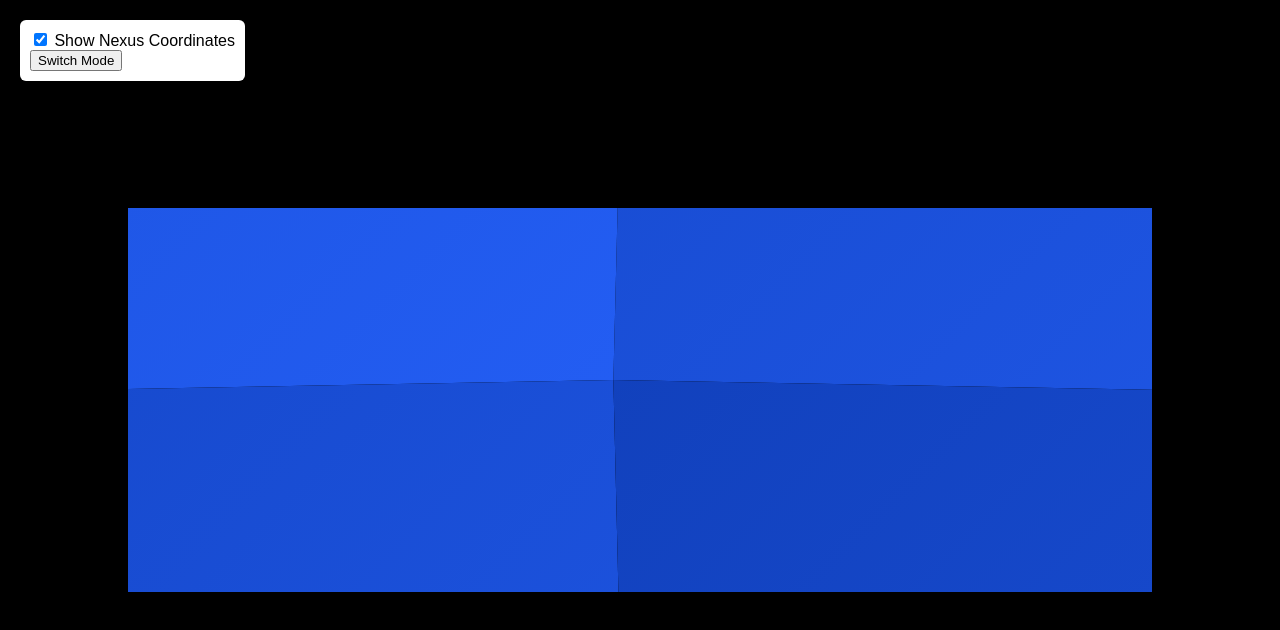
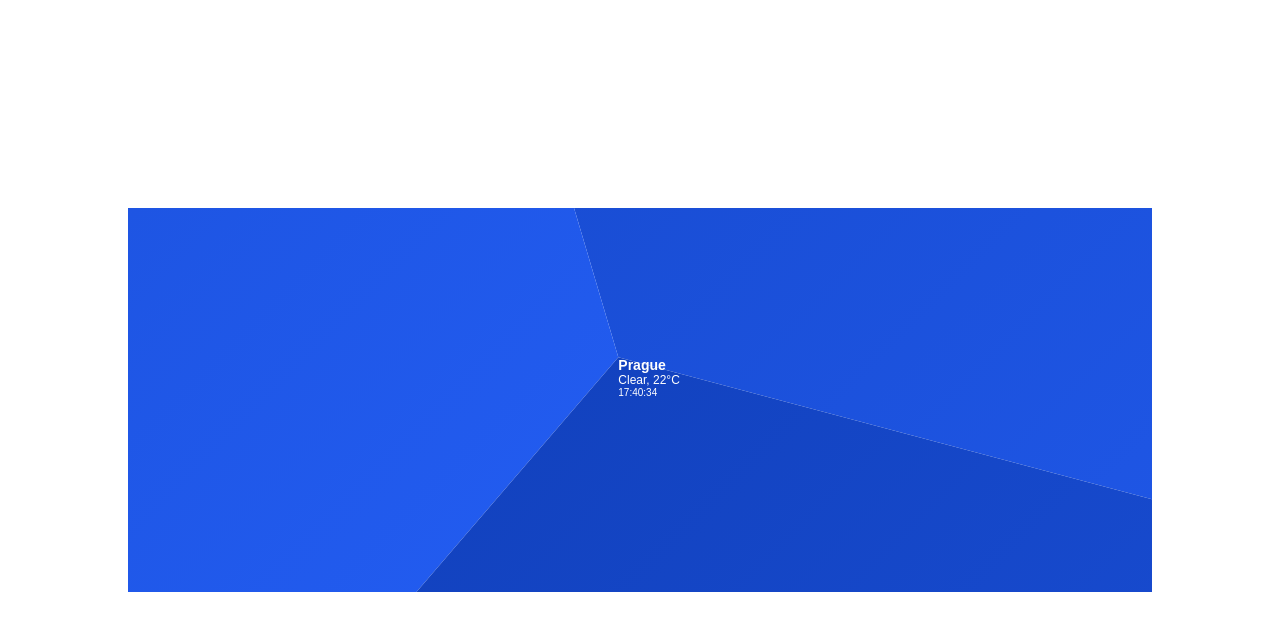
Before and after one commit to Henry-Rodwell-Lynn/BRO-Wall-Demo, a plain HTML site: page index.html in a window 1280 px wide. Drawn offline with Linux system fonts and the light colour scheme; a web font is replaced by a local one.

Commit message:
I think it works!

```diff
--- a/index.html
+++ b/index.html
@@ -7,7 +7,7 @@
     html, body {
       margin: 0;
       padding: 0;
-      background: black;
+      background: white;
       width: 100%;
       height: 100%;
       display: flex;
@@ -109,23 +109,12 @@
   <link rel="stylesheet" href="https://use.typekit.net/mgy3ngg.css">
 </head>
 <body>
-  <div id="gui">
-    <div>
-      <label><input type="checkbox" id="toggleCoords" checked> Show Nexus Coordinates</label>
-    </div>
-    <div>
-      <button id="toggleMode">Switch Mode</button>
-    </div>
-  </div>
   <div id="combinedContainer">
     <div id="wrapper">
       <canvas id="canvas"></canvas>
       <div id="coordLabel"></div>
     </div>
     <div class="fade-overlay" id="fadeOverlay"></div>
-    <div id="dotWrapper">
-      <video id="dotVideo" autoplay muted loop playsinline style="width: 100%; height: 100%; object-fit: cover;"></video>
-    </div>
   </div>
   <script>
     const offices = [
@@ -138,9 +127,7 @@
       { name: "Kansas City", xRatio: 0.2, yRatio: 0.42, timezoneOffset: -6, weather: "Clear, 27°C" },
       { name: "Mount Laurel", xRatio: 0.25, yRatio: 0.38, timezoneOffset: -5, weather: "Sunny, 25°C" },
       { name: "Newark", xRatio: 0.26, yRatio: 0.36, timezoneOffset: -5, weather: "Cloudy, 24°C" },
-      { name: "Edgewood (I)", xRatio: 0.27, yRatio: 0.36, timezoneOffset: -5, weather: "Rainy, 21°C" },
-      { name: "Edgewood (II)", xRatio: 0.27, yRatio: 0.37, timezoneOffset: -5, weather: "Rainy, 21°C" },
-      { name: "Edgewood (III)", xRatio: 0.27, yRatio: 0.38, timezoneOffset: -5, weather: "Rainy, 21°C" },
+      { name: "Edgewood", xRatio: 0.27, yRatio: 0.36, timezoneOffset: -5, weather: "Rainy, 21°C" },
       { name: "Lake Success", xRatio: 0.27, yRatio: 0.35, timezoneOffset: -5, weather: "Clear, 24°C" },
       { name: "New York", xRatio: 0.28, yRatio: 0.34, timezoneOffset: -5, weather: "Sunny, 25°C" },
       { name: "Pittsburgh", xRatio: 0.26, yRatio: 0.34, timezoneOffset: -5, weather: "Cloudy, 23°C" },
@@ -170,19 +157,21 @@
       { name: "Manila", xRatio: 0.8, yRatio: 0.72, timezoneOffset: 8, weather: "Stormy, 29°C" }
     ];
 
+    // Use a hardcoded slice range of 3 to 8, random on each transition
     let numShapes = 5;
     const canvas = document.getElementById("canvas");
     const ctx = canvas.getContext("2d");
     const coordLabel = document.getElementById("coordLabel");
-    const toggleCoords = document.getElementById("toggleCoords");
 let w, h;
 let mouse = { x: 0, y: 0 };
 let target = { x: 0, y: 0 };
 let targetOffice;
-const travelSpeed = 0.1; // Slower travel speed for a more premium feel
+const travelSpeed = 0.5;
 let isHovering = false;
+let isTraveling = false;
 let hoverStartTime = 0;
-const hoverDuration = 5000; // 5 seconds in milliseconds
+const hoverDuration = 1000; // Quick transitions
+let rotationOffset = 0;
 
     let transitionProgress = 1;
     let transitioning = false;
@@ -193,14 +182,24 @@ const hoverDuration = 5000; // 5 seconds in milliseconds
       targetOffice = offices[Math.floor(Math.random() * offices.length)];
       target.x = targetOffice.xRatio * w;
       target.y = targetOffice.yRatio * h;
-
-      // Change the number of shapes for the new animation
-      numShapes = Math.floor(Math.random() * 8) + 3; // Randomly between 3 and 10
-      resize(true); // Pass true to indicate a seamless update
+      // Hardcoded slice range: 3 to 6
+      let newNumShapes;
+      do {
+        newNumShapes = Math.floor(Math.random() * 4) + 3; // 3 to 6 inclusive
+      } while (newNumShapes === numShapes);
+      numShapes = newNumShapes;
+      rotationOffset = Math.random() * 0.5; // Reduced from full 2π to subtle range
+      isTraveling = true;
+      transitioning = true;
+      transitionProgress = 0;
+      resize(true);
     }
 
     function updateMousePosition() {
       if (isHovering) {
+        // Smoothly approach the target when hovering to avoid sudden jumps
+        mouse.x += (target.x - mouse.x) * 0.2;
+        mouse.y += (target.y - mouse.y) * 0.2;
         if (Date.now() - hoverStartTime > hoverDuration) {
           isHovering = false;
           setNextOfficeTarget();
@@ -208,19 +207,21 @@ const hoverDuration = 5000; // 5 seconds in milliseconds
         return; // Don't move the mouse while hovering
       }
 
+      // Allow traveling and animation during transitions
+      if (isTraveling) {
         let dx = target.x - mouse.x;
         let dy = target.y - mouse.y;
         let dist = Math.sqrt(dx * dx + dy * dy);
 
-      if (dist < 5) { // Use a larger threshold to trigger hover
+        if (dist < 0.5) {
           isHovering = true;
+          isTraveling = false;
           hoverStartTime = Date.now();
-        // Snap to the final position to prevent drifting
-        mouse.x = target.x;
-        mouse.y = target.y;
+          // Let easing continue without force-snapping
         } else {
-        mouse.x += dx * travelSpeed * 0.01;
-        mouse.y += dy * travelSpeed * 0.01;
+          mouse.x += dx * travelSpeed * 0.005;
+          mouse.y += dy * travelSpeed * 0.005;
+        }
       }
     }
 
@@ -233,17 +234,16 @@ const hoverDuration = 5000; // 5 seconds in milliseconds
         mouse.x = w / 2;
         mouse.y = h / 2;
       }
-
       const center = [w / 2, h / 2];
       const radius = Math.sqrt(w * w + h * h);
-
       targetEdges = [];
-
+      // Guarantee each slice touches at least one other slice edge (no gaps)
+      const angularWidth = (Math.PI * 2) / numShapes;
       for (let i = 0; i < numShapes; i++) {
-        const targetAngle1 = (i / numShapes) * 2 * Math.PI;
-        const targetAngle2 = ((i + 1) / numShapes) * 2 * Math.PI;
-
-        const midAngle = (targetAngle1 + targetAngle2) / 2;
+        const targetAngle1 = rotationOffset + i * angularWidth;
+        const targetAngle2 = rotationOffset + (i + 1) * angularWidth;
+        // Simpler, non-animated gradient logic
+        const midAngle = (i + 0.5) * angularWidth + rotationOffset;
         const midX = center[0] + radius * Math.cos(midAngle);
         const midY = center[1] + radius * Math.sin(midAngle);
         const gradLength = w;
@@ -251,7 +251,6 @@ const hoverDuration = 5000; // 5 seconds in milliseconds
         const gy0 = midY - gradLength;
         const gx1 = midX + gradLength;
         const gy1 = midY + gradLength;
-
         const match = edges[i];
         let gradient;
         if (match) {
@@ -261,27 +260,27 @@ const hoverDuration = 5000; // 5 seconds in milliseconds
           gradient.addColorStop(0, '#0F3DB5');
           gradient.addColorStop(1, '#2662fc');
         }
-
         targetEdges.push({
           angle1: match ? match.angle1 : targetAngle1,
           angle2: match ? match.angle2 : targetAngle2,
           targetAngle1,
           targetAngle2,
           gradient,
-          remove: false
+          remove: false,
+          prev: i - 1,
+          next: i + 1
         });
+        targetEdges[i].index = i;
       }
-
       for (let i = numShapes; i < edges.length; i++) {
         const leftover = edges[i];
         targetEdges.push({
           ...leftover,
-          targetAngle1: leftover.angle1 + 0.2,
-          targetAngle2: leftover.angle2 + 0.2,
+          targetAngle1: leftover.angle1,
+          targetAngle2: leftover.angle1,
           remove: true
         });
       }
-
       transitioning = true;
       transitionProgress = 0;
     }
@@ -303,24 +302,44 @@ const hoverDuration = 5000; // 5 seconds in milliseconds
       }
 
       if (transitioning) {
-        transitionProgress = Math.min(1, transitionProgress + 0.005);
-        if (transitionProgress === 1) transitioning = false;
+        let dx = target.x - mouse.x;
+        let dy = target.y - mouse.y;
+        let dist = Math.sqrt(dx * dx + dy * dy);
+        let speedFactor = Math.min(1, 0.0005 + (dist / 3000000)); // Slower overall progress, synced with travel
+        transitionProgress = Math.min(1, transitionProgress + speedFactor);
+        // Keep transitioning true during travel; only end when office is reached and label fades in
+        // If not traveling, not hovering, and transition is done, stop transitioning
+        if (!isTraveling && !isHovering && transitionProgress === 1) transitioning = false;
       }
 
       updateMousePosition();
-      ctx.clearRect(0, 0, w, h);
+      ctx.fillStyle = "white";
+      ctx.fillRect(0, 0, w, h);
 
       const center = [w / 2, h / 2];
       const radius = Math.sqrt(w * w + h * h);
 
       for (let i = edges.length - 1; i >= 0; i--) {
         const shape = edges[i];
+        // Angle interpolation with unified easing and speed
+        const t = (0.5 - Math.cos(Math.PI * transitionProgress) / 2);
 
-        const t = 0.005 + 0.01 * transitionProgress;
-        shape.angle1 = angleLerp(shape.angle1, shape.targetAngle1, t);
-        shape.angle2 = angleLerp(shape.angle2, shape.targetAngle2, t);
+        // Entering and exiting slices: differentiate animation direction
+        const isEntering = !shape.remove;
+        const isExiting = shape.remove;
 
-        if (shape.remove) {
+        if (isEntering) {
+          // Animate normally
+          shape.angle1 = angleLerp(shape.angle1, shape.targetAngle1, t * 0.1);
+          shape.angle2 = angleLerp(shape.angle2, shape.targetAngle2, t * 0.1);
+        } else if (isExiting) {
+          // Reverse direction of animation
+          shape.angle1 = angleLerp(shape.angle1, shape.targetAngle2, t * 0.1);
+          shape.angle2 = angleLerp(shape.angle2, shape.targetAngle1, t * 0.1);
+        }
+
+        // Remove collapsed slices
+        if (shape.remove && transitionProgress >= 0.99) {
           const diff1 = Math.abs(shape.angle1 - shape.targetAngle1);
           const diff2 = Math.abs(shape.angle2 - shape.targetAngle2);
           if (diff1 < 0.001 && diff2 < 0.001) {
@@ -328,14 +347,24 @@ const hoverDuration = 5000; // 5 seconds in milliseconds
             continue;
           }
         }
-
+        // Simpler, non-animated gradient
+        const midAngle = (shape.angle1 + shape.angle2) / 2;
+        const midX = center[0] + radius * Math.cos(midAngle);
+        const midY = center[1] + radius * Math.sin(midAngle);
+        const gradLength = w;
+        const gx0 = midX - gradLength;
+        const gy0 = midY - gradLength;
+        const gx1 = midX + gradLength;
+        const gy1 = midY + gradLength;
+        shape.gradient = ctx.createLinearGradient(gx0, gy0, gx1, gy1);
+        shape.gradient.addColorStop(0, '#0F3DB5');
+        shape.gradient.addColorStop(1, '#2662fc');
         const x1 = center[0] + radius * Math.cos(shape.angle1);
         const y1 = center[1] + radius * Math.sin(shape.angle1);
         const x2 = center[0] + radius * Math.cos(shape.angle2);
         const y2 = center[1] + radius * Math.sin(shape.angle2);
-
         ctx.fillStyle = shape.gradient;
-
+        ctx.globalCompositeOperation = "source-over";
         ctx.beginPath();
         ctx.moveTo(x1, y1);
         ctx.lineTo(x2, y2);
@@ -350,15 +379,13 @@ const hoverDuration = 5000; // 5 seconds in milliseconds
       coordLabel.style.left = `${mouse.x * (canvasRect.width / w)}px`;
       coordLabel.style.top = `${mouse.y * (canvasRect.height / h)}px`;
 
-      if (transitioning) {
-        coordLabel.style.opacity = "0";
-      } else {
+      // Always show label based on distance to target, not transitioning state
       let showLabel = false;
       if (targetOffice) {
         const ox = targetOffice.xRatio * w;
         const oy = targetOffice.yRatio * h;
         const odist = Math.sqrt((ox - mouse.x) ** 2 + (oy - mouse.y) ** 2);
-          if (odist < 40) { // Show label when approaching
+        if (odist < 80) {
           const now = new Date();
           const utc = now.getTime() + now.getTimezoneOffset() * 60000;
           const localTime = new Date(utc + 3600000 * targetOffice.timezoneOffset)
@@ -372,50 +399,13 @@ const hoverDuration = 5000; // 5 seconds in milliseconds
           showLabel = true;
         }
       }
-        coordLabel.style.opacity = toggleCoords.checked && showLabel ? "1" : "0";
-      }
+      coordLabel.style.opacity = showLabel ? "1" : "0";
     }
 
     resize();
     setNextOfficeTarget(); // Set initial target
     draw();
 
-    // --- Dot video preparation ---
-    const dotVideo = document.getElementById("dotVideo");
-    dotVideo.src = "https://attachments.are.na/38428354/da56eae840d7fcabc39143864cfcccf2.mov"; // placeholder for video URL once uploaded
-    // --- Switch mode code ---
-    const dotWrapper = document.getElementById("dotWrapper");
-    const wrapper = document.getElementById("wrapper");
-    const fadeOverlay = document.getElementById("fadeOverlay");
-    const toggleModeButton = document.getElementById("toggleMode");
-
-    let inClockMode = true;
-
-toggleModeButton.addEventListener("click", () => {
-  fadeOverlay.style.opacity = "1";
-  fadeOverlay.style.zIndex = "6"; // bring to front
-
-  const duration = 3000;
-  const holdTime = 500;
-
-  setTimeout(() => {
-    inClockMode = !inClockMode;
-    wrapper.style.display = inClockMode ? "block" : "none";
-    dotWrapper.style.display = inClockMode ? "none" : "block";
-
-    setTimeout(() => {
-      fadeOverlay.style.opacity = "0";
-      // Wait for fade-out to complete before lowering zIndex
-      setTimeout(() => {
-        fadeOverlay.style.zIndex = "5";
-      }, duration);
-    }, holdTime);
-  }, duration);
-});
-
-    // Initially only show wrapper
-    wrapper.style.display = "block";
-    dotWrapper.style.display = "none";
   </script>
 </body>
 </html>
```
Also changed, not shown: 1 other file. Lines whose indentation alone changed are shown as unchanged.
